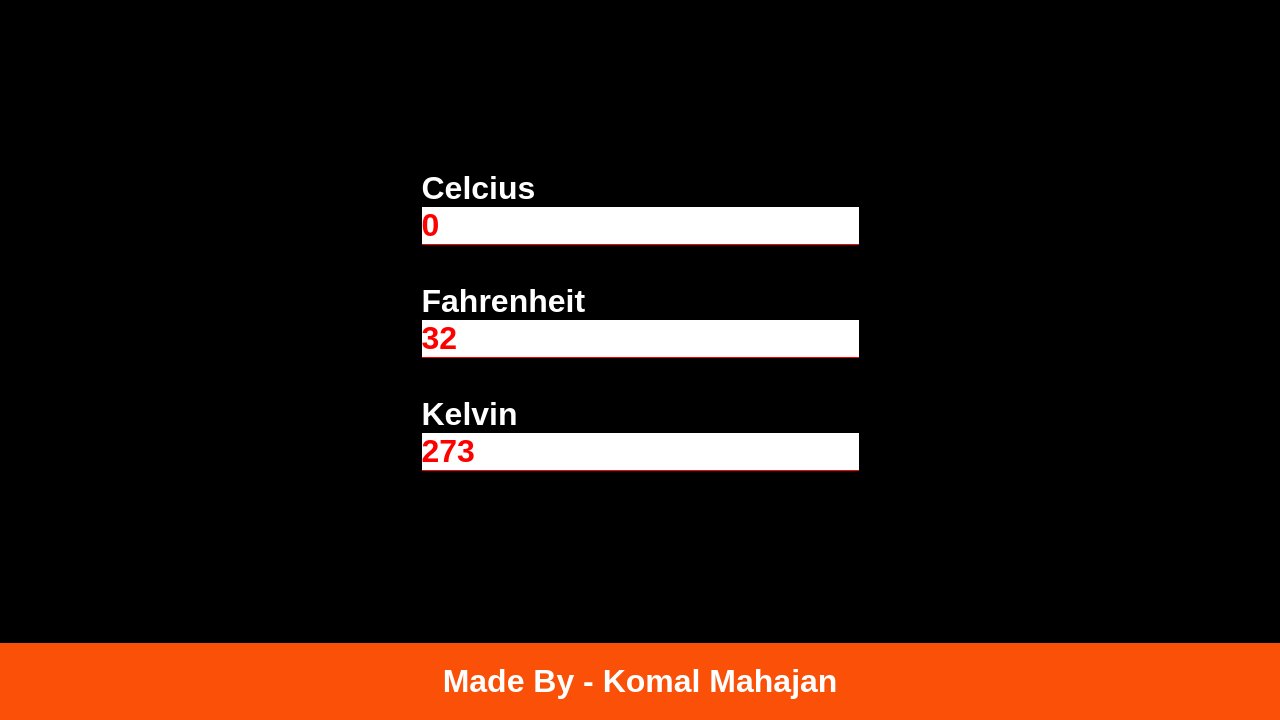
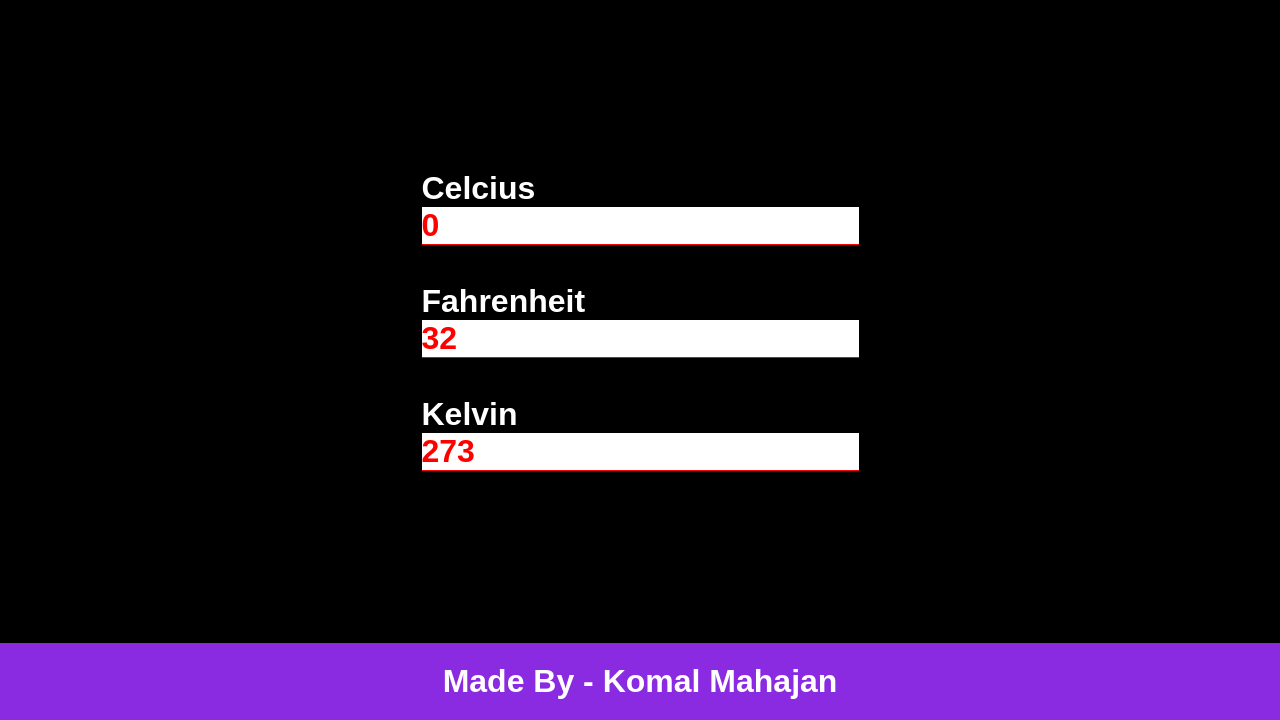
Before and after one commit to komal85github/OasisInfobyteTask3, a plain HTML site: page index.html in a window 1280 px wide. Shown: the part 80-800 px from the top of the page. Drawn offline with Linux system fonts and the light colour scheme.

Commit message:
Update style.css

```diff
--- a/css/style.css
+++ b/css/style.css
@@ -13,7 +13,7 @@ body{
 
 .header,
 .footer{
-    background-color:  #fa5007;
+    background-color:  blueviolet;
     text-align: center;
     padding: 20px;
     font-size: 2rem;
```
